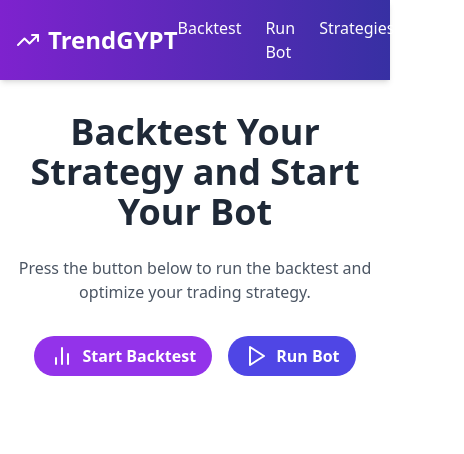
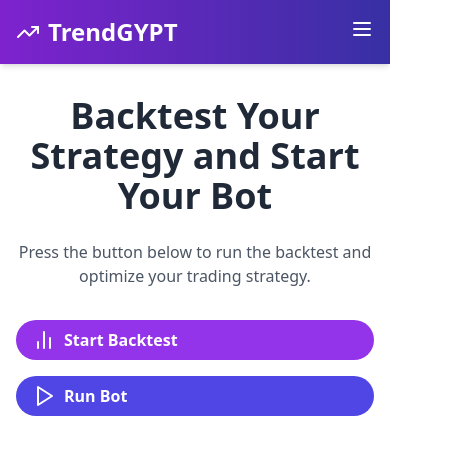
Before and after one commit to Renoy37/UITrendGPYT, a React (Vite) app: page / in a window 390 px wide. Shown: the top 454 px of the page, 464 px wide, since content can reach past the window. Built offline with nearby package versions, Linux system fonts and the light colour scheme.

Commit message:
made sure it is responsive

```diff
--- a/package.json
+++ b/package.json
@@ -10,6 +10,7 @@
     "preview": "vite preview"
   },
   "dependencies": {
+    "@headlessui/react": "^2.1.8",
     "lucide-react": "^0.446.0",
     "react": "^18.3.1",
     "react-dom": "^18.3.1",
--- a/src/components/Home.jsx
+++ b/src/components/Home.jsx
@@ -1,5 +1,4 @@
 import React, { useState } from "react";
-
 import {
   LineChart,
   Line,
@@ -69,9 +68,9 @@
         strategy.
       </p>
 
-      <div className="flex justify-center space-x-4 mb-8">
+      <div className="flex flex-col md:flex-row justify-center space-x-0 md:space-x-4 mb-8">
         <button
-          className="bg-purple-600 hover:bg-purple-700 text-white font-bold py-2 px-4 rounded-full transition duration-300 flex items-center"
+          className="bg-purple-600 hover:bg-purple-700 text-white font-bold py-2 px-4 rounded-full transition duration-300 flex items-center mb-4 md:mb-0"
           onClick={startBacktest}
           disabled={loading}
         >
--- a/src/components/Navbar.jsx
+++ b/src/components/Navbar.jsx
@@ -1,20 +1,43 @@
-import React from "react";
-import { TrendingUp } from "lucide-react";
+import React, { useState } from "react";
+import { TrendingUp, Menu, X } from "lucide-react";
 
 const Navbar = () => {
+  const [isOpen, setIsOpen] = useState(false); // State for hamburger menu
+
+  const toggleMenu = () => {
+    setIsOpen(!isOpen); // Toggle menu open/close
+  };
+
   return (
     <nav className="bg-gradient-to-r from-purple-700 to-indigo-800 p-4 shadow-md">
-      <div className="container mx-auto flex justify-between items-center">
+      <div className="container mx-auto flex justify-between items-center flex-wrap">
         <div className="text-white font-bold text-2xl flex items-center">
           <TrendingUp className="mr-2" />
           TrendGYPT
         </div>
-        <ul className="flex space-x-6">
+
+        {/* Hamburger icon */}
+        <div className="md:hidden">
+          <button
+            onClick={toggleMenu}
+            className="text-white focus:outline-none"
+          >
+            {isOpen ? <X size={24} /> : <Menu size={24} />}
+          </button>
+        </div>
+
+        {/* Navigation Links */}
+        <ul
+          className={`md:flex md:items-center w-full md:w-auto transition-all duration-300 ease-in-out ${
+            isOpen ? "block" : "hidden" // Show/hide menu
+          }`}
+        >
           {["Backtest", "Run Bot", "Strategies", "About"].map((item) => (
-            <li key={item}>
+            <li key={item} className="md:mr-6 mt-2 md:mt-0">
               <a
                 href={`#${item.toLowerCase().replace(" ", "-")}`}
                 className="text-white hover:text-gray-300 transition duration-300"
+                onClick={() => setIsOpen(false)} // Close menu on link click
               >
                 {item}
               </a>
```
Also changed, not shown: 1 other file (tests, documents, lock files or other folders).
